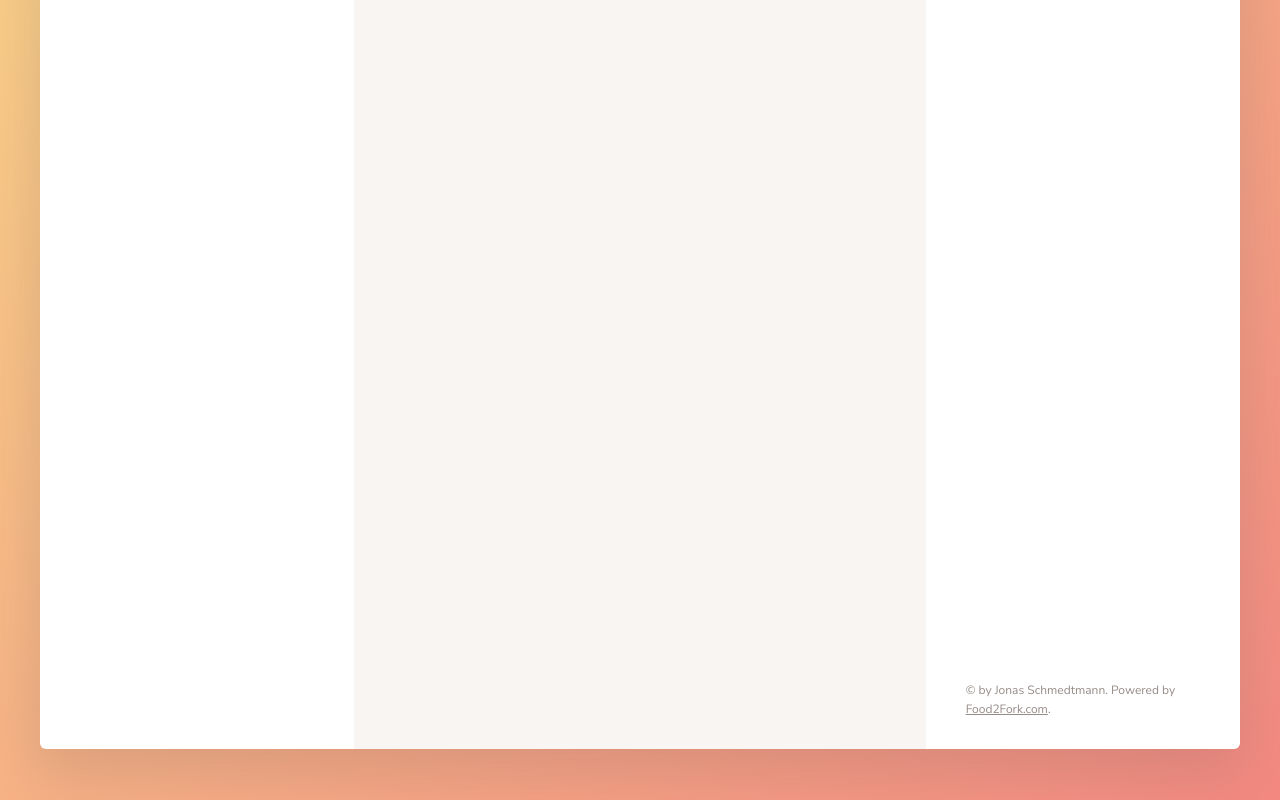
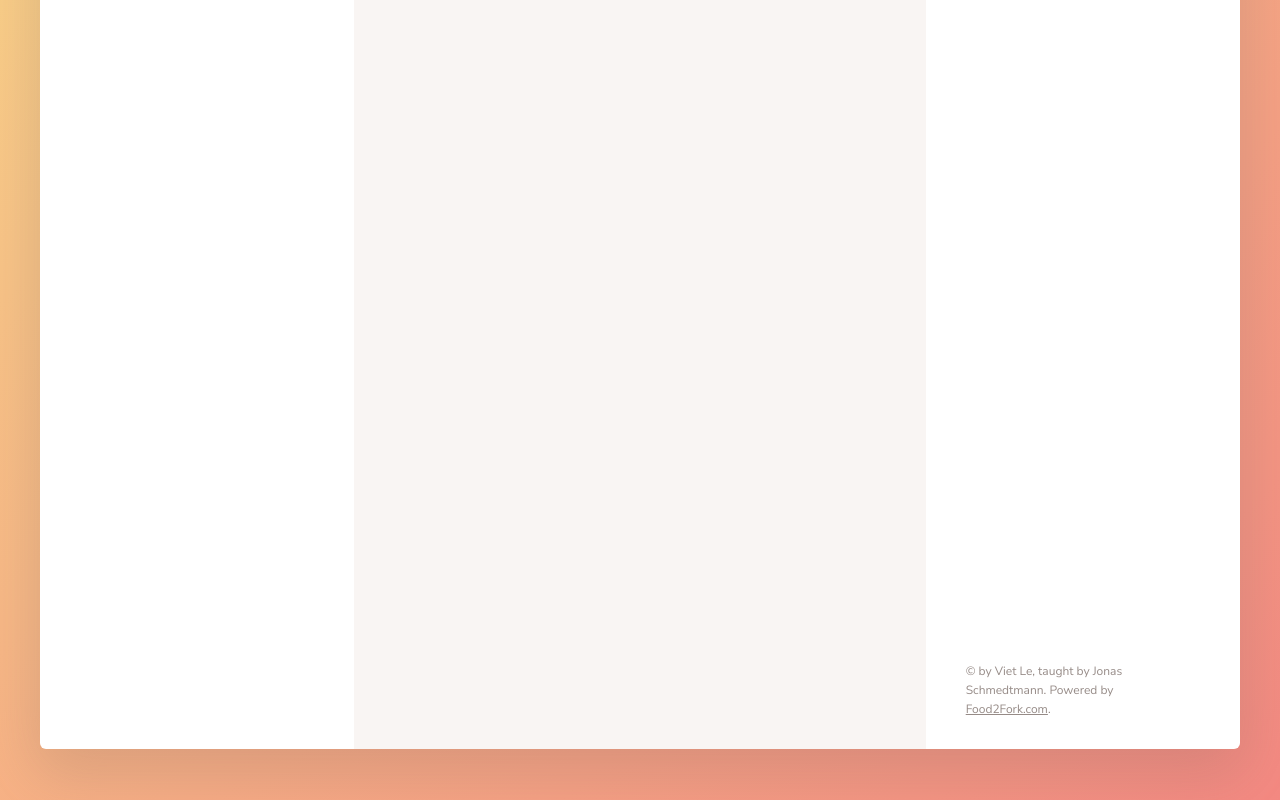
Before and after one commit to vietanhl/recipe, a website built with webpack: page src/index.html in a window 1280 px wide. Shown: the part 402-1202 px from the top of the page. Built offline with nearby package versions, Linux system fonts and the light colour scheme.

Commit message:
Clean up and update README

```diff
--- a/src/index.html
+++ b/src/index.html
@@ -429,7 +429,7 @@
             </ul>
 
             <div class="copyright">
-                &copy; by Jonas Schmedtmann. Powered by
+                &copy; by Viet Le, taught by Jonas Schmedtmann. Powered by
                 <a href="http://food2fork.com" target="_blank" class="link">Food2Fork.com</a>.
             </div>
 
```
Also changed, not shown: README.md, dist/index.html.
